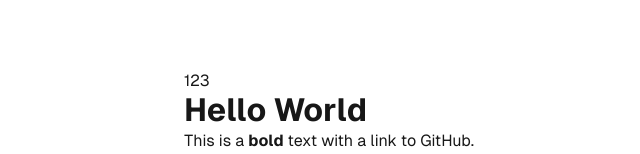
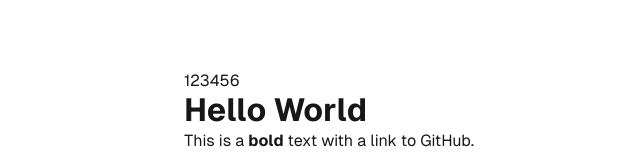
Before and after one commit to alfredhuang426/my-next-app-2, a Next.js app: page / in a window 1280 px wide. Shown: the part 254-408 px from the top of the page, without its empty margins (311-951 px from the left). Built offline with nearby package versions, Linux system fonts and the light colour scheme.

Commit message:
final test

```diff
--- a/src/app/Shell.tsx
+++ b/src/app/Shell.tsx
@@ -1,13 +1,14 @@
 "use client";
 import React from 'react'
-import dynamic from 'next/dynamic';
+import ShowMarkdown from './ShowMarkdown';
+// import dynamic from 'next/dynamic';
 
-const DynamicComponent = dynamic(() => import('@/app/ShowMarkdown').then(mod => mod.default), {
-  ssr: false,
-});
+// const DynamicComponent = dynamic(() => import('@/app/ShowMarkdown').then(mod => mod.default), {
+//   ssr: false,
+// });
 
 export const Shell = () => {
   return (
-    <div><DynamicComponent /></div>
+    <div><ShowMarkdown /></div>
   )
 }
--- a/src/app/ShowMarkdown.tsx
+++ b/src/app/ShowMarkdown.tsx
@@ -19,7 +19,7 @@ This is a **bold** text with a link to [GitHub](https://github.com).
 const ShowMarkdown = () => {
   return (
     <>
-      <div>123</div>
+      <div>123456</div>
       <Markdown>
         {markdown}
       </Markdown>
```
